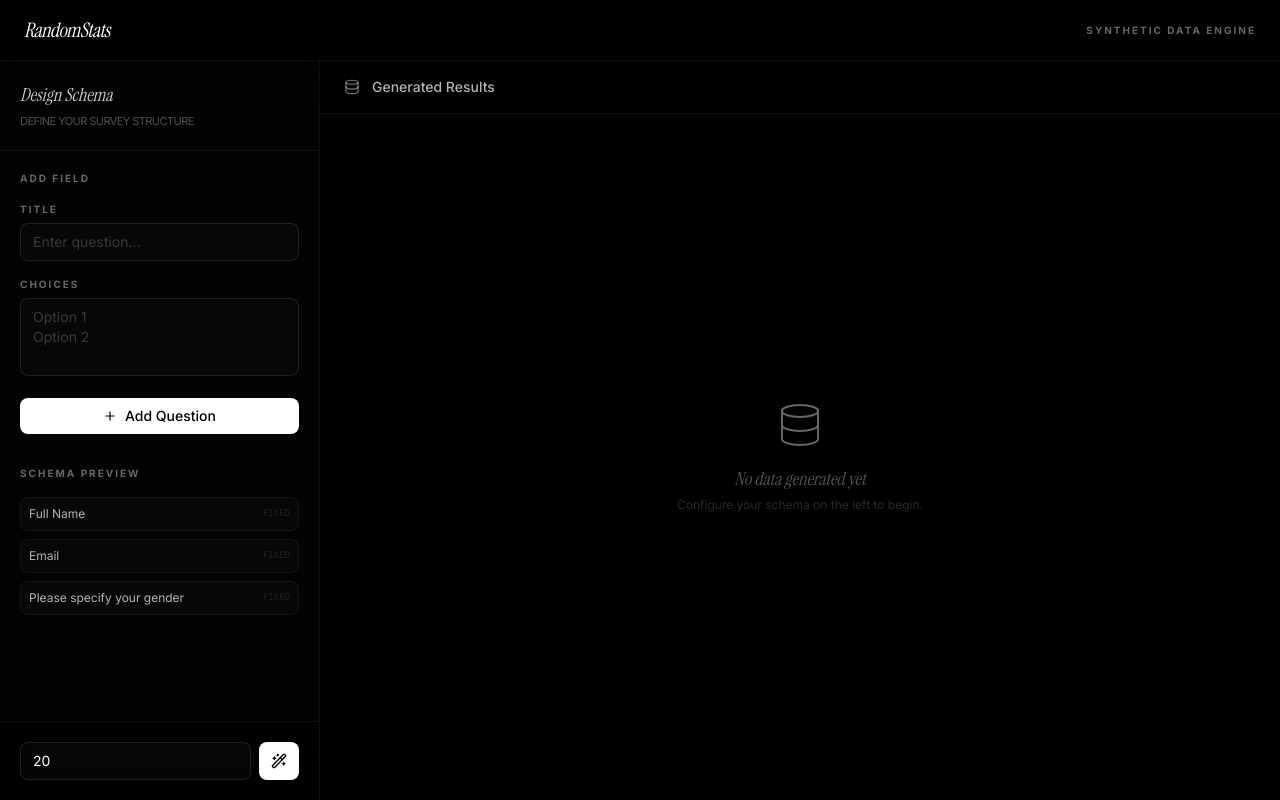
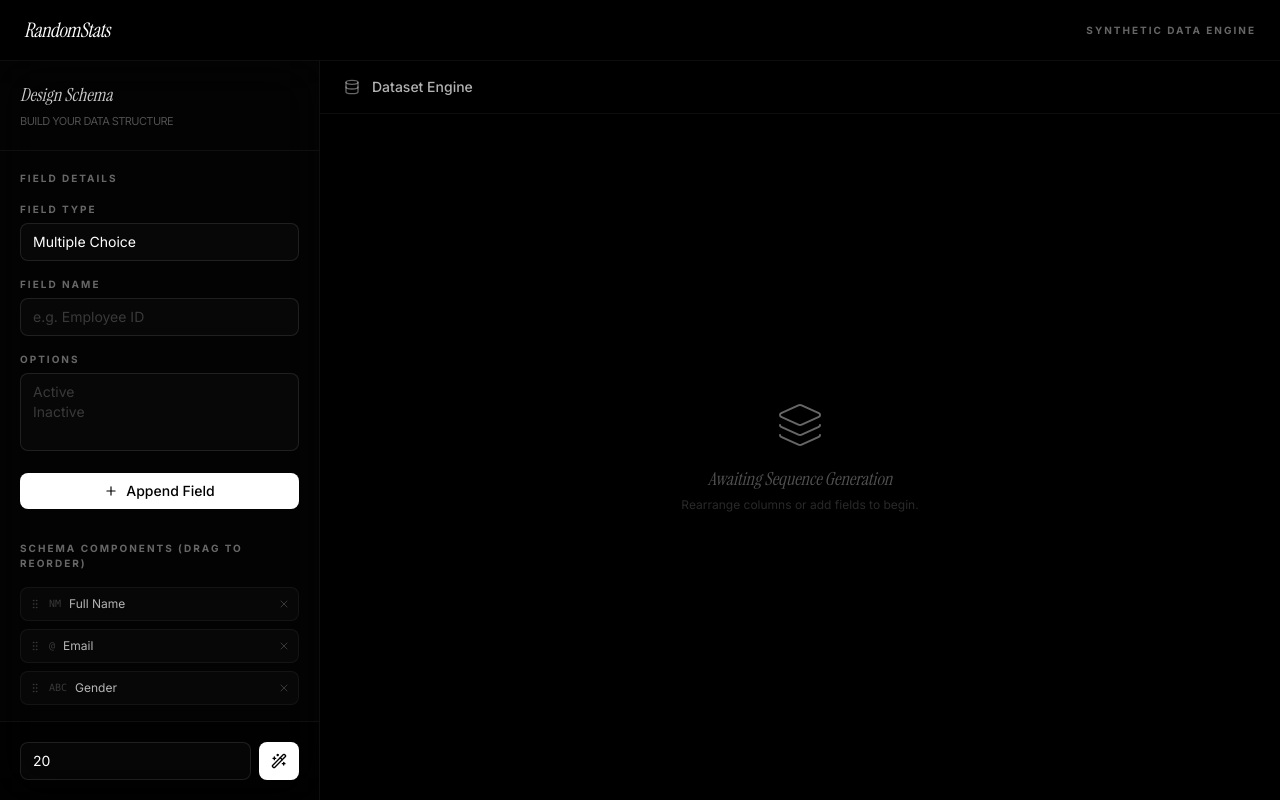
Before and after one commit to ami-souvik/random-stats, a Next.js app: page / in a window 1280 px wide. Built offline with nearby package versions, Linux system fonts and the light colour scheme.

Commit message:
feat: implement drag-and-drop reordering, add multiple field types, and support XLSX exports

```diff
--- a/app/page.js
+++ b/app/page.js
@@ -1,12 +1,33 @@
 'use client';
 
 import { motion, AnimatePresence } from 'framer-motion';
-import { Plus, Download, Trash2, Database, ListPlus, Wand2, X } from 'lucide-react';
+import { Plus, Download, Trash2, Database, ListPlus, Wand2, X, FileSpreadsheet, Layers, GripVertical } from 'lucide-react';
 import { useDispatch, useSelector } from 'react-redux';
 import { useForm, Controller } from 'react-hook-form';
-import { setQuestions, setGeneration, deleteQuestion } from '@/src/store/slice/dataSlice';
+import { setQuestions, setGeneration, deleteQuestion, reorderQuestions } from '@/src/store/slice/dataSlice';
 import { generateRandomStats } from '@/src/helpers/generator';
+import * as XLSX from 'xlsx';
 
+// DND Kit Imports
+import {
+  DndContext,
+  closestCenter,
+  KeyboardSensor,
+  PointerSensor,
+  useSensor,
+  useSensors,
+} from '@dnd-kit/core';
+import {
+  arrayMove,
+  SortableContext,
+  sortableKeyboardCoordinates,
+  verticalListSortingStrategy,
+  horizontalListSortingStrategy,
+  useSortable,
+} from '@dnd-kit/sortable';
+import { CSS } from '@dnd-kit/utilities';
+
+// Helper Components
 const Input = ({ label, name, control, placeholder, type = "text" }) => (
   <div className="space-y-1.5">
     {label && <label className="section-label block">{label}</label>}
@@ -20,6 +41,26 @@ const Input = ({ label, name, control, placeholder, type = "text" }) => (
           placeholder={placeholder}
           className="premium-input w-full"
         />
+      )}
+    />
+  </div>
+);
+
+const Select = ({ label, name, control, options }) => (
+  <div className="space-y-1.5">
+    {label && <label className="section-label block">{label}</label>}
+    <Controller
+      name={name}
+      control={control}
+      render={({ field }) => (
+        <select
+          {...field}
+          className="premium-input w-full appearance-none bg-white/[0.02] cursor-pointer"
+        >
+          {options.map(opt => (
+            <option key={opt.value} value={opt.value} className="bg-[#111]">{opt.label}</option>
+          ))}
+        </select>
       )}
     />
   </div>
@@ -43,37 +84,148 @@ const TextArea = ({ label, name, control, placeholder }) => (
   </div>
 );
 
+// Sortable Table Header Component
+const SortableHeader = ({ q, index }) => {
+  const {
+    attributes,
+    listeners,
+    setNodeRef,
+    transform,
+    transition,
+    isDragging
+  } = useSortable({ id: q.id });
+
+  const style = {
+    transform: CSS.Transform.toString(transform),
+    transition,
+    zIndex: isDragging ? 50 : 'auto',
+    opacity: isDragging ? 0.5 : 1,
+  };
+
+  return (
+    <th
+      ref={setNodeRef}
+      style={style}
+      className="px-4 py-3 font-semibold text-white/40 uppercase tracking-wider whitespace-nowrap relative group"
+    >
+      <div className="flex items-center gap-2">
+        <div {...attributes} {...listeners} className="cursor-grab active:cursor-grabbing text-white/10 group-hover:text-white/30 transition-colors">
+          <GripVertical size={12} />
+        </div>
+        {q.title}
+      </div>
+    </th>
+  );
+};
+
+// Sortable Schema Item Component
+const SortableSchemaItem = ({ q, index, onDelete }) => {
+  const {
+    attributes,
+    listeners,
+    setNodeRef,
+    transform,
+    transition,
+    isDragging
+  } = useSortable({ id: q.id });
+
+  const style = {
+    transform: CSS.Transform.toString(transform),
+    transition,
+    zIndex: isDragging ? 50 : 'auto',
+    opacity: isDragging ? 0.5 : 1,
+  };
+
+  return (
+    <motion.div
+      ref={setNodeRef}
+      style={style}
+      layout
+      className="group flex items-center justify-between p-2 rounded-lg bg-white/[0.02] border border-white/5 transition-colors hover:border-white/10"
+    >
+      <div className="flex items-center gap-2 min-w-0">
+        <div {...attributes} {...listeners} className="cursor-grab active:cursor-grabbing text-white/10 group-hover:text-white/30 transition-colors">
+          <GripVertical size={12} />
+        </div>
+        <span className="text-[10px] text-white/20 font-mono flex-shrink-0 uppercase">
+          {q.type === 'number' ? '#' : q.type === 'auto_number' ? 'SN' : q.type === 'name' ? 'NM' : q.type === 'email' ? '@' : 'ABC'}
+        </span>
+        <span className="text-xs truncate text-white/70">{q.title}</span>
+      </div>
+      <button
+        onClick={() => onDelete(index)}
+        className="text-white/20 hover:text-white transition-colors"
+      >
+        <X size={12} />
+      </button>
+    </motion.div>
+  );
+};
+
 export default function Home() {
   const dispatch = useDispatch();
   const questions = useSelector((state) => state.data.questions);
   const generation = useSelector((state) => state.data.generation);
-  const prefix = [{ title: "Full Name" }, { title: "Email" }, { title: "Please specify your gender" }];
 
-  const { control: qControl, handleSubmit: handleQSubmit, reset: resetQ } = useForm({
-    defaultValues: { title: '', choices: '' }
+  const sensors = useSensors(
+    useSensor(PointerSensor, {
+      activationConstraint: {
+        distance: 5,
+      },
+    }),
+    useSensor(KeyboardSensor, {
+      coordinateGetter: sortableKeyboardCoordinates,
+    })
+  );
+
+  const { control: qControl, handleSubmit: handleQSubmit, reset: resetQ, watch: watchQ } = useForm({
+    defaultValues: { type: 'choices', title: '', choices: '', min: 0, max: 100, multiplier: 1, prefix: '' }
   });
+
+  const selectedType = watchQ('type');
 
   const { control: gControl, handleSubmit: handleGSubmit } = useForm({
     defaultValues: { count: 20 }
   });
 
   const onAddQuestion = (data) => {
-    if (!data.title || !data.choices) return;
-    const formattedData = {
+    if (!data.title) return;
+
+    let field = {
       title: data.title,
-      choices: data.choices.split('\n').map(c => c.trim()).filter(Boolean)
+      type: data.type
     };
-    dispatch(setQuestions(formattedData));
-    resetQ();
+
+    if (data.type === 'choices') {
+      field.choices = data.choices.split('\n').map(c => c.trim()).filter(Boolean);
+    } else if (data.type === 'number') {
+      field.min = data.min;
+      field.max = data.max;
+      field.multiplier = data.multiplier;
+    } else if (data.type === 'auto_number') {
+      field.prefix = data.prefix;
+    }
+
+    dispatch(setQuestions(field));
+    resetQ({ type: 'choices', title: '', choices: '', min: 0, max: 100, multiplier: 1, prefix: '' });
+  };
+
+  const handleDragEnd = (event) => {
+    const { active, over } = event;
+    if (active.id !== over.id) {
+      const oldIndex = questions.findIndex((q) => q.id === active.id);
+      const newIndex = questions.findIndex((q) => q.id === over.id);
+      dispatch(reorderQuestions({ oldIndex, newIndex }));
+    }
   };
 
   const onGenerate = (data) => {
     dispatch(setGeneration(generateRandomStats(questions, Number(data.count))));
   };
 
-  const handleDownload = () => {
+  const handleExportCSV = () => {
     const csvRows = [];
-    csvRows.push([...prefix, ...questions].map(q => q.title).join(','));
+    csvRows.push(questions.map(q => q.title).join(','));
     generation.forEach(row => csvRows.push(row.join(',')));
     const blob = new Blob([csvRows.join('\n')], { type: 'text/csv' });
     const url = URL.createObjectURL(blob);
@@ -83,57 +235,119 @@ export default function Home() {
     a.click();
   };
 
+  const handleExportXLSX = () => {
+    const headers = questions.map(q => q.title);
+    const data = [headers, ...generation];
+    const ws = XLSX.utils.aoa_to_sheet(data);
+    const wb = XLSX.utils.book_new();
+    XLSX.utils.book_append_sheet(wb, ws, "Data");
+    XLSX.writeFile(wb, `data-${Date.now()}.xlsx`);
+  };
+
   return (
     <div className="flex h-full overflow-hidden bg-[#050505]">
       {/* Left Sidebar: Configuration */}
       <aside className="w-80 border-r border-white/5 flex flex-col shrink-0 bg-black/40 backdrop-blur-xl">
         <div className="p-5 border-b border-white/5">
           <h2 className="text-lg font-serif italic text-white/80">Design Schema</h2>
-          <p className="text-[11px] text-white/30 uppercase tracking-tighter mt-1 font-sans">Define your survey structure</p>
+          <p className="text-[11px] text-white/30 uppercase tracking-tighter mt-1 font-sans">Build your data structure</p>
         </div>
 
         <div className="flex-grow overflow-y-auto p-5 space-y-8">
-          {/* New Question Form */}
           <div className="space-y-4">
-            <h3 className="section-label">Add Field</h3>
+            <h3 className="section-label">Field Details</h3>
             <form onSubmit={handleQSubmit(onAddQuestion)} className="space-y-4">
-              <Input label="Title" name="title" control={qControl} placeholder="Enter question..." />
-              <TextArea label="Choices" name="choices" control={qControl} placeholder="Option 1&#10;Option 2" />
-              <button type="submit" className="premium-button w-full flex items-center justify-center gap-2">
+              <Select
+                label="Field Type"
+                name="type"
+                control={qControl}
+                options={[
+                  { value: 'choices', label: 'Multiple Choice' },
+                  { value: 'number', label: 'Logic Number' },
+                  { value: 'auto_number', label: 'Auto-Serial' },
+                  { value: 'name', label: 'Full Name (Person)' },
+                  { value: 'email', label: 'Email (Person)' }
+                ]}
+              />
+              <Input label="Field Name" name="title" control={qControl} placeholder="e.g. Employee ID" />
+
+              <AnimatePresence mode="wait">
+                {selectedType === 'choices' && (
+                  <motion.div
+                    initial={{ opacity: 0, height: 0 }}
+                    animate={{ opacity: 1, height: 'auto' }}
+                    exit={{ opacity: 0, height: 0 }}
+                    key="choices"
+                  >
+                    <TextArea label="Options" name="choices" control={qControl} placeholder="Active&#10;Inactive" />
+                  </motion.div>
+                )}
+
+                {selectedType === 'number' && (
+                  <motion.div
+                    initial={{ opacity: 0, height: 0 }}
+                    animate={{ opacity: 1, height: 'auto' }}
+                    exit={{ opacity: 0, height: 0 }}
+                    key="number"
+                    className="grid grid-cols-2 gap-3"
+                  >
+                    <div className="col-span-1">
+                      <Input label="Min" name="min" control={qControl} type="number" />
+                    </div>
+                    <div className="col-span-1">
+                      <Input label="Max" name="max" control={qControl} type="number" />
+                    </div>
+                    <div className="col-span-2">
+                      <Input label="Multiplier" name="multiplier" control={qControl} type="number" />
+                    </div>
+                  </motion.div>
+                )}
+
+                {selectedType === 'auto_number' && (
+                  <motion.div
+                    initial={{ opacity: 0, height: 0 }}
+                    animate={{ opacity: 1, height: 'auto' }}
+                    exit={{ opacity: 0, height: 0 }}
+                    key="auto"
+                  >
+                    <Input label="Prefix Text" name="prefix" control={qControl} placeholder="e.g. EMP " />
+                  </motion.div>
+                )}
+              </AnimatePresence>
+
+              <button type="submit" className="premium-button w-full flex items-center justify-center gap-2 mt-2">
                 <Plus size={14} />
-                <span>Add Question</span>
+                <span>Append Field</span>
               </button>
             </form>
           </div>
 
-          {/* Configuration List */}
           <div className="space-y-4">
-            <h3 className="section-label">Schema Preview</h3>
+            <h3 className="section-label">Schema Components (Drag to Reorder)</h3>
+            <DndContext
+              sensors={sensors}
+              collisionDetection={closestCenter}
+              onDragEnd={handleDragEnd}
+            >
+              <SortableContext
+                items={questions.map(q => q.id)}
+                strategy={verticalListSortingStrategy}
+              >
                 <div className="space-y-2">
-              {[...prefix, ...questions].map((q, idx) => (
-                <motion.div
-                  layout
-                  key={idx}
-                  className="group flex items-center justify-between p-2 rounded-lg bg-white/[0.02] border border-white/5 transition-colors hover:border-white/10"
-                >
-                  <span className="text-xs truncate max-w-[180px] text-white/70">{q.title}</span>
-                  {idx >= prefix.length ? (
-                    <button
-                      onClick={() => dispatch(deleteQuestion(idx - prefix.length))}
-                      className="text-white/20 hover:text-white transition-colors"
-                    >
-                      <X size={12} />
-                    </button>
-                  ) : (
-                    <span className="text-[9px] text-white/10 font-mono uppercase">Fixed</span>
-                  )}
-                </motion.div>
+                  {questions.map((q, idx) => (
+                    <SortableSchemaItem
+                      key={q.id}
+                      q={q}
+                      index={idx}
+                      onDelete={(i) => dispatch(deleteQuestion(i))}
+                    />
                   ))}
                 </div>
+              </SortableContext>
+            </DndContext>
           </div>
         </div>
 
-        {/* Action Bottom */}
         <div className="p-5 border-t border-white/5 bg-black/60">
           <form onSubmit={handleGSubmit(onGenerate)} className="flex gap-2">
             <div className="flex-grow">
@@ -151,21 +365,22 @@ export default function Home() {
         <div className="px-6 py-4 flex justify-between items-center border-b border-white/5 bg-black/40 backdrop-blur-md">
           <div className="flex items-center gap-3">
             <Database className="text-white/40" size={16} />
-            <span className="text-sm font-medium text-white/70">Generated Results</span>
+            <span className="text-sm font-medium text-white/70">Dataset Engine</span>
             {generation.length > 0 && (
               <span className="px-1.5 py-0.5 rounded bg-white/5 border border-white/10 text-[10px] text-white/40 uppercase font-mono">
-                {generation.length} Rows
+                {generation.length} Vectors
               </span>
             )}
           </div>
           {generation.length > 0 && (
-            <button
-              onClick={handleDownload}
-              className="secondary-button !py-1.5 !px-3 flex items-center gap-2"
-            >
-              <Download size={14} />
-              <span className="text-xs">Export CSV</span>
+            <div className="flex gap-2">
+              <button onClick={handleExportCSV} className="secondary-button !py-1.5 !px-3 flex items-center gap-2">
+                <Download size={14} /> <span className="text-xs">CSV</span>
               </button>
+              <button onClick={handleExportXLSX} className="secondary-button !py-1.5 !px-3 flex items-center gap-2">
+                <FileSpreadsheet size={14} /> <span className="text-xs">XLSX</span>
+              </button>
+            </div>
           )}
         </div>
 
@@ -173,42 +388,45 @@ export default function Home() {
           {generation.length > 0 ? (
             <div className="glass-card overflow-hidden">
               <div className="overflow-x-auto">
+                <DndContext
+                  sensors={sensors}
+                  collisionDetection={closestCenter}
+                  onDragEnd={handleDragEnd}
+                >
                   <table className="w-full text-left text-[11px] leading-tight">
                     <thead className="bg-white/[0.02] border-b border-white/5">
+                      <SortableContext
+                        items={questions.map(q => q.id)}
+                        strategy={horizontalListSortingStrategy}
+                      >
                         <tr>
-                      {[...prefix, ...questions].map((q, i) => (
-                        <th key={i} className="px-4 py-3 font-semibold text-white/40 uppercase tracking-wider whitespace-nowrap">
-                          {q.title}
-                        </th>
+                          {questions.map((q, i) => (
+                            <SortableHeader key={q.id} q={q} index={i} />
                           ))}
                         </tr>
+                      </SortableContext>
                     </thead>
                     <tbody className="divide-y divide-white/[0.03]">
                       {generation.map((row, i) => (
-                      <motion.tr
-                        initial={{ opacity: 0 }}
-                        animate={{ opacity: 1 }}
-                        transition={{ delay: i * 0.02 }}
-                        key={i}
-                        className="hover:bg-white/[0.01] transition-colors"
-                      >
+                        <tr key={i} className="hover:bg-white/[0.01] transition-colors">
                           {row.map((val, j) => (
                             <td key={j} className="px-4 py-3 text-white/60 whitespace-nowrap">
                               {val}
                             </td>
                           ))}
-                      </motion.tr>
+                        </tr>
                       ))}
                     </tbody>
                   </table>
+                </DndContext>
               </div>
             </div>
           ) : (
             <div className="h-full flex flex-col items-center justify-center space-y-4 grayscale opacity-40">
-              <Database size={48} strokeWidth={1} />
+              <Layers size={48} strokeWidth={1} />
               <div className="text-center">
-                <h3 className="font-serif italic text-lg text-white/80">No data generated yet</h3>
-                <p className="text-xs text-white/40 mt-1">Configure your schema on the left to begin.</p>
+                <h3 className="font-serif italic text-lg text-white/80">Awaiting Sequence Generation</h3>
+                <p className="text-xs text-white/40 mt-1">Rearrange columns or add fields to begin.</p>
               </div>
             </div>
           )}
--- a/package.json
+++ b/package.json
@@ -3,6 +3,9 @@
   "version": "0.1.0",
   "private": true,
   "dependencies": {
+    "@dnd-kit/core": "^6.3.1",
+    "@dnd-kit/sortable": "^10.0.0",
+    "@dnd-kit/utilities": "^3.2.2",
     "@reduxjs/toolkit": "^2.2.7",
     "@testing-library/jest-dom": "^5.17.0",
     "@testing-library/react": "^13.4.0",
@@ -18,7 +21,8 @@
     "react-scripts": "5.0.1",
     "redux-persist": "^6.0.0",
     "tailwind-merge": "^3.5.0",
-    "web-vitals": "^2.1.4"
+    "web-vitals": "^2.1.4",
+    "xlsx": "^0.18.5"
   },
   "scripts": {
     "dev": "next dev",
--- a/src/helpers/generator.js
+++ b/src/helpers/generator.js
@@ -18,15 +18,36 @@ export function generateNameNEmail() {
 export function generateRandomStats(questions, num) {
     var generation = []
     for(let i=0; i<num; i++) {
-        const { fullname, email, gender } = generateNameNEmail()
-        generation.push([
-            fullname,
-            email,
-            gender,
-            ...questions.map(q => {
-                return q.choices[Math.floor((Math.random() * q.choices.length))]
+        // We generate a "base" person for each row if needed by name/email/gender fields
+        const person = generateNameNEmail()
+
+        generation.push(
+            questions.map(q => {
+                switch(q.type) {
+                    case 'name':
+                        return person.fullname;
+                    case 'email':
+                        return person.email;
+                    case 'gender':
+                        // If it's the default gender choice, we can use the person's gender
+                        // or just random from choices. Let's use person's gender for consistency if it's the default.
+                        if (q.title === 'Gender' && q.choices?.includes('Male')) {
+                             return person.gender;
+                        }
+                        return q.choices[Math.floor((Math.random() * q.choices.length))];
+                    case 'number':
+                        const min = Number(q.min) || 0;
+                        const max = Number(q.max) || 100;
+                        const multiplier = Number(q.multiplier) || 1;
+                        return Math.floor(Math.random() * (max - min + 1) + min) * multiplier;
+                    case 'auto_number':
+                        return (q.prefix || '') + (i + 1);
+                    default:
+                        if (!q.choices || q.choices.length === 0) return '';
+                        return q.choices[Math.floor((Math.random() * q.choices.length))]
+                }
             })
-        ])
+        )
     }
     return generation;
 }
--- a/src/store/slice/dataSlice.js
+++ b/src/store/slice/dataSlice.js
@@ -1,36 +1,59 @@
 import { createSlice } from '@reduxjs/toolkit';
 
 export const initialState = {
-  questions: [],
+  questions: [
+    { id: '1', title: "Full Name", type: 'name' },
+    { id: '2', title: "Email", type: 'email' },
+    { id: '3', title: "Gender", type: 'choices', choices: ['Male', 'Female'] }
+  ],
   generation: []
 };
+
+// Helper for generating unique IDs for fields
+const generateId = () => Math.random().toString(36).substr(2, 9);
 
 export const configSlice = createSlice({
   name: 'data',
   initialState,
   reducers: {
     setQuestions: (state, action) => {
-      state.questions = [...state.questions, action.payload]
+      state.questions = [...state.questions, { ...action.payload, id: generateId() }]
     },
     deleteQuestion: (state, action) => {
-      state.questions.splice(action.payload, 1)
-      if(action.payload < state.generation.length)
-      state.generation = state.generation.map(row => {
-        row.splice(action.payload, 1)
-        return row
-      })
+      const index = action.payload;
+      state.questions.splice(index, 1);
+      // Also update generation if it exists to remove the corresponding column
+      if (state.generation.length > 0) {
+        state.generation = state.generation.map(row => {
+          const newRow = [...row];
+          newRow.splice(index, 1);
+          return newRow;
+        });
+      }
     },
     setGeneration: (state, action) => {
       state.generation = action.payload
+    },
+    reorderQuestions: (state, action) => {
+      const { oldIndex, newIndex } = action.payload;
+      const questions = [...state.questions];
+      const [removed] = questions.splice(oldIndex, 1);
+      questions.splice(newIndex, 0, removed);
+      state.questions = questions;
+
+      // Reorder the generation data columns as well
+      if (state.generation.length > 0) {
+        state.generation = state.generation.map(row => {
+          const newRow = [...row];
+          const [removedVal] = newRow.splice(oldIndex, 1);
+          newRow.splice(newIndex, 0, removedVal);
+          return newRow;
+        });
+      }
     }
   }
 });
 
-export const { setQuestions, deleteQuestion, setGeneration } = configSlice.actions;
-
-// The function below is called a selector and allows us to select a value from
-// the state. Selectors can also be defined inline where they're used instead of
-// in the slice file. For example: `useSelector((state: RootState) => state.folio.value)`
-export const selectconfig = (state) => state.config;
+export const { setQuestions, deleteQuestion, setGeneration, reorderQuestions } = configSlice.actions;
 
 export const dataReducer = configSlice.reducer;
```
Also changed, not shown: 1 other file (tests, documents, lock files or other folders). Lines whose indentation alone changed are shown as unchanged.
